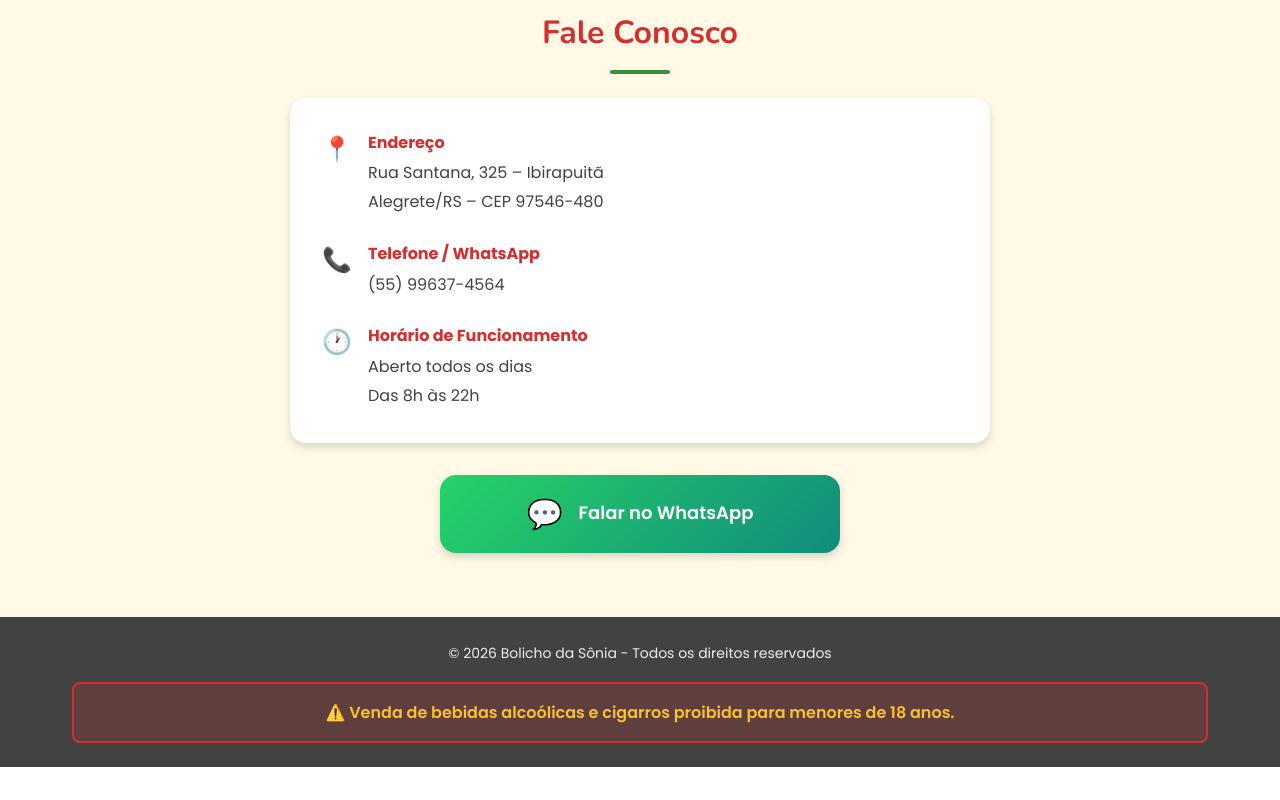
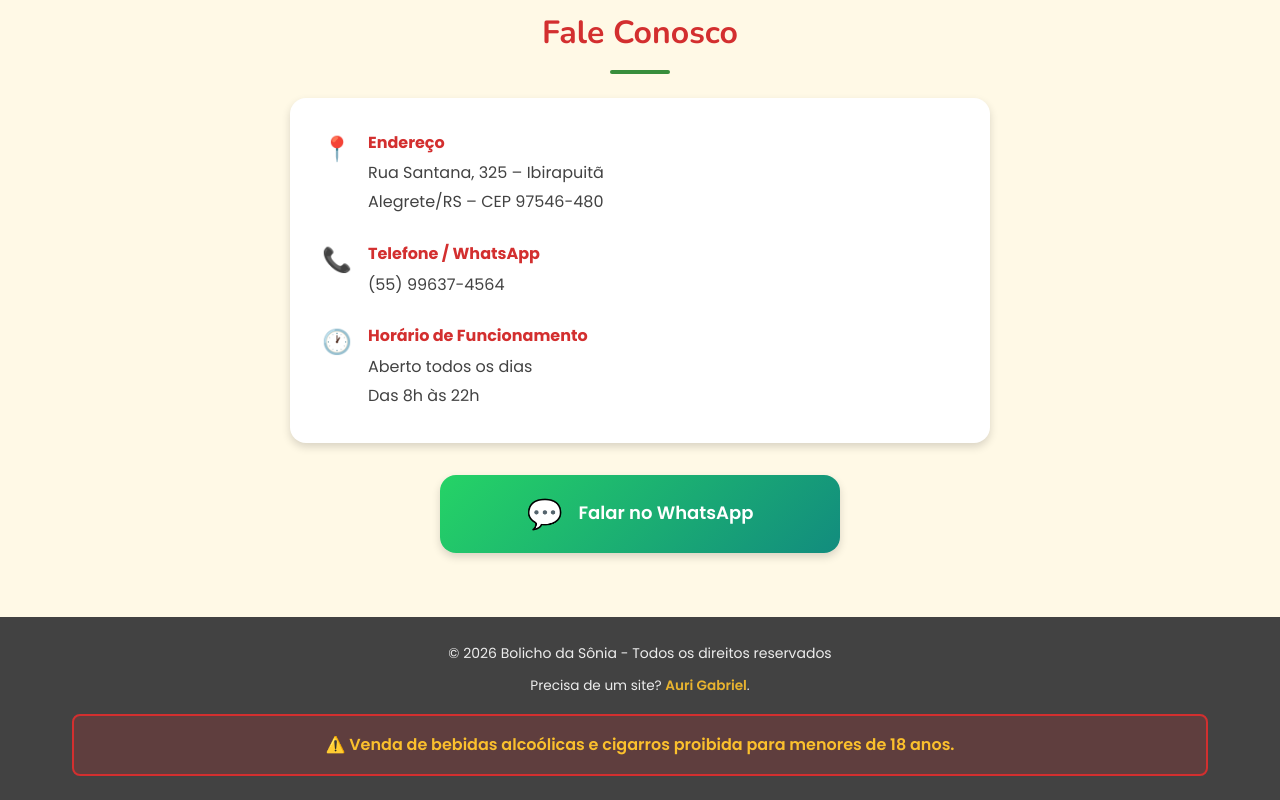
Before and after one commit to auri-gabriel/bolicho-da-sonia, a website: page index.html in a window 1280 px wide. Shown: the part 1814-2614 px from the top of the page. Before the commit the page ends 2581 px from the top, so only its background shows below. Drawn offline with nearby package versions, Linux system fonts and the light colour scheme.

Commit message:
feat: add developer credit section to footer

```diff
--- a/index.html
+++ b/index.html
@@ -374,6 +374,10 @@
     <footer class="footer" role="contentinfo">
       <div class="container">
         <p>&copy; 2026 Bolicho da Sônia - Todos os direitos reservados</p>
+        <p class="developer-credit">
+          Precisa de um site?
+          <a href="https://aurigabriel.com" target="_blank" rel="noopener noreferrer">Auri Gabriel</a>.
+        </p>
         <div class="legal-notice" role="alert">
           ⚠️ Venda de bebidas alcoólicas e cigarros proibida para menores de 18
           anos.
--- a/src/scss/_components.scss
+++ b/src/scss/_components.scss
@@ -228,6 +228,22 @@
     opacity: 0.9;
   }
 
+  .developer-credit {
+    margin-top: $spacing-xs;
+    font-size: 0.85rem;
+    opacity: 0.9;
+
+    a {
+      color: $accent-yellow;
+      text-decoration: none;
+      font-weight: 600;
+    }
+
+    a:hover {
+      text-decoration: underline;
+    }
+  }
+
   .legal-notice {
     background-color: rgba(211, 47, 47, 0.2);
     border: 2px solid $primary-red;
```
Also changed, not shown: dist/css/style.css.
